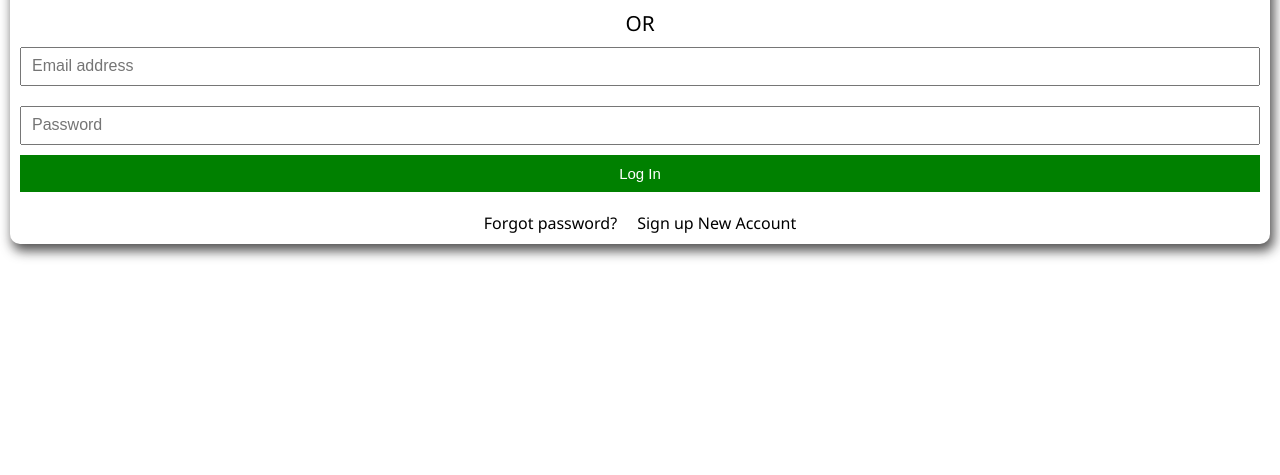
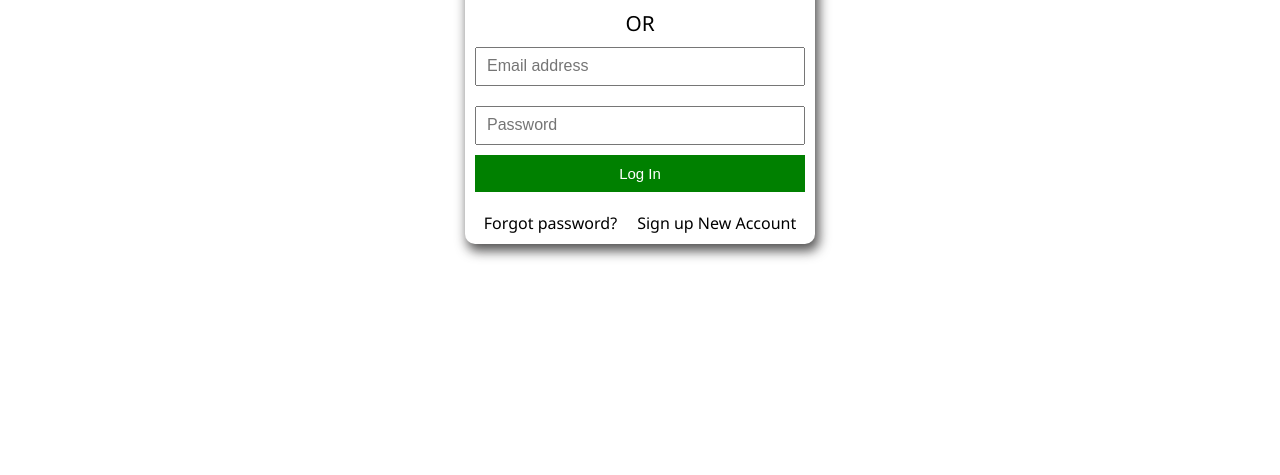
Before and after one commit to Belladihno/login-page, a plain HTML site: page index.html in a window 1280 px wide. Shown: the part 325-800 px from the top of the page. Drawn offline with Linux system fonts and the light colour scheme.

Commit message:
improved css

```diff
--- a/styles.css
+++ b/styles.css
@@ -18,7 +18,8 @@ body {
     border-radius: 10px;
     padding: 10px;
     margin: 20px 0;
-    width: 350px;
+    max-width: 350px;
+    /* width: 350px; */
     color: black;
     display: flex;
     flex-direction: column;
```
